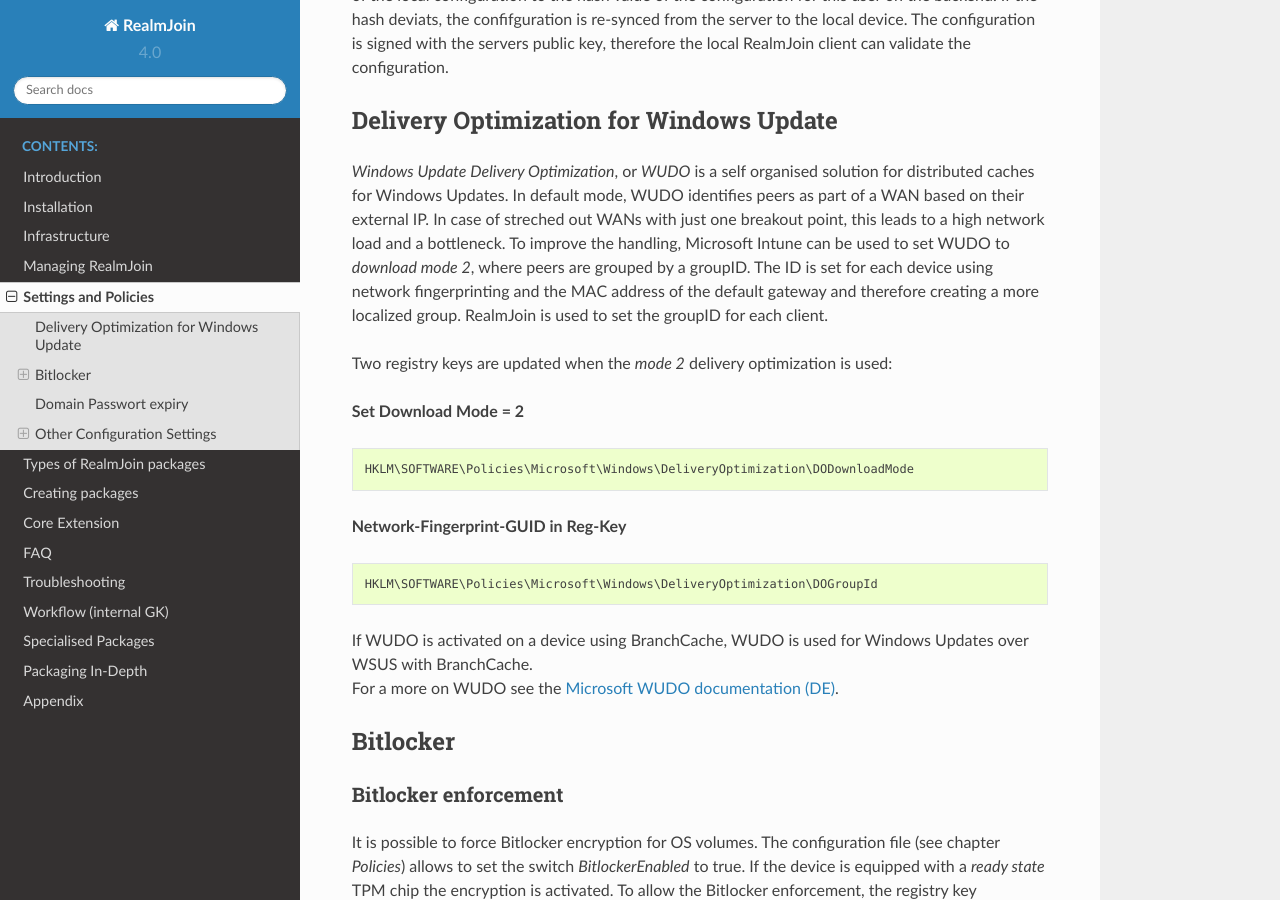
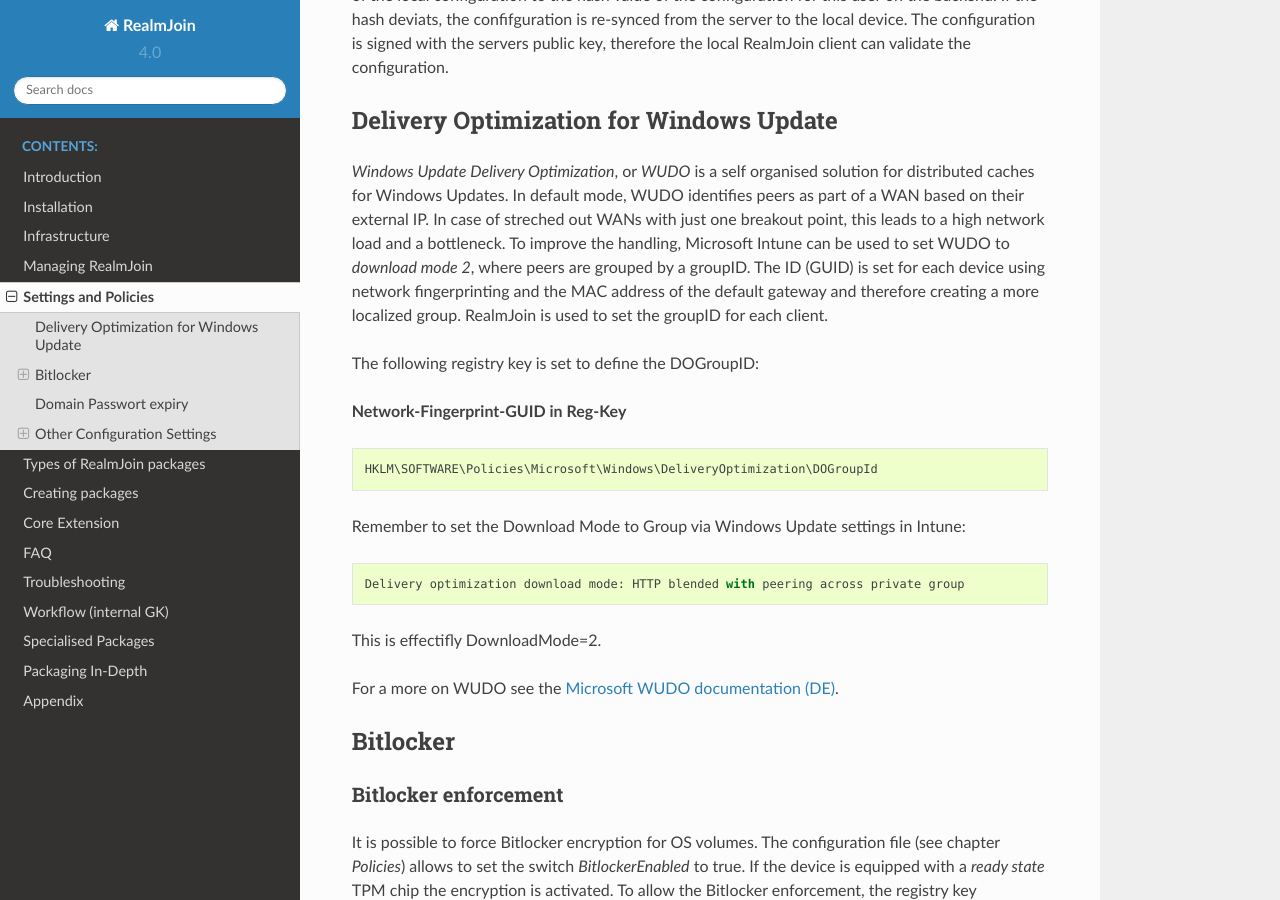
Before and after one commit to bb-froggy/realmjoin-docs, a Sphinx documentation site: the page built from docs/policies.md, in a window 1280 px wide and 900 px high, scrolled down 224 px. Built offline with Sphinx 7.4.7 and the Read the Docs theme 2.0.0, drawn with Linux system fonts in a browser that asks for light colours.

Commit message:
Update policies.md
Some info was not correct!

````diff
--- a/docs/policies.md
+++ b/docs/policies.md
@@ -5,20 +5,20 @@
 ## Delivery Optimization for Windows Update
 
 *Windows Update Delivery Optimization*, or *WUDO* is a self organised solution for distributed caches for Windows Updates. In default mode, WUDO identifies peers as part of a WAN based on their external IP. In case of streched out WANs with just one breakout point, this leads to a high network load and a bottleneck.
-To improve the handling, Microsoft Intune can be used to set WUDO to *download mode 2*, where peers are grouped by a groupID. The ID is set for each device using network fingerprinting and the MAC address of the default gateway and therefore creating a more localized group. RealmJoin is used to set the groupID for each client.
+To improve the handling, Microsoft Intune can be used to set WUDO to *download mode 2*, where peers are grouped by a groupID. The ID (GUID) is set for each device using network fingerprinting and the MAC address of the default gateway and therefore creating a more localized group. RealmJoin is used to set the groupID for each client.
 
-Two registry keys are updated when the *mode 2* delivery optimization is used:
+The following registry key is set to define the DOGroupID:
 
-**Set Download Mode = 2**
-```
-HKLM\SOFTWARE\Policies\Microsoft\Windows\DeliveryOptimization\DODownloadMode
-```
 **Network-Fingerprint-GUID in Reg-Key**
 ```
 HKLM\SOFTWARE\Policies\Microsoft\Windows\DeliveryOptimization\DOGroupId
 ```
+Remember to set the Download Mode to Group via Windows Update settings in Intune:
+```
+Delivery optimization download mode: HTTP blended with peering across private group
+```
+This is effectifly DownloadMode=2.
 
-If WUDO is activated on a device using BranchCache, WUDO is used for Windows Updates over WSUS with BranchCache.
 For a more on WUDO see the [Microsoft WUDO documentation (DE)](https://docs.microsoft.com/de-de/windows/deployment/update/waas-delivery-optimization).
 
 ## Bitlocker
````
